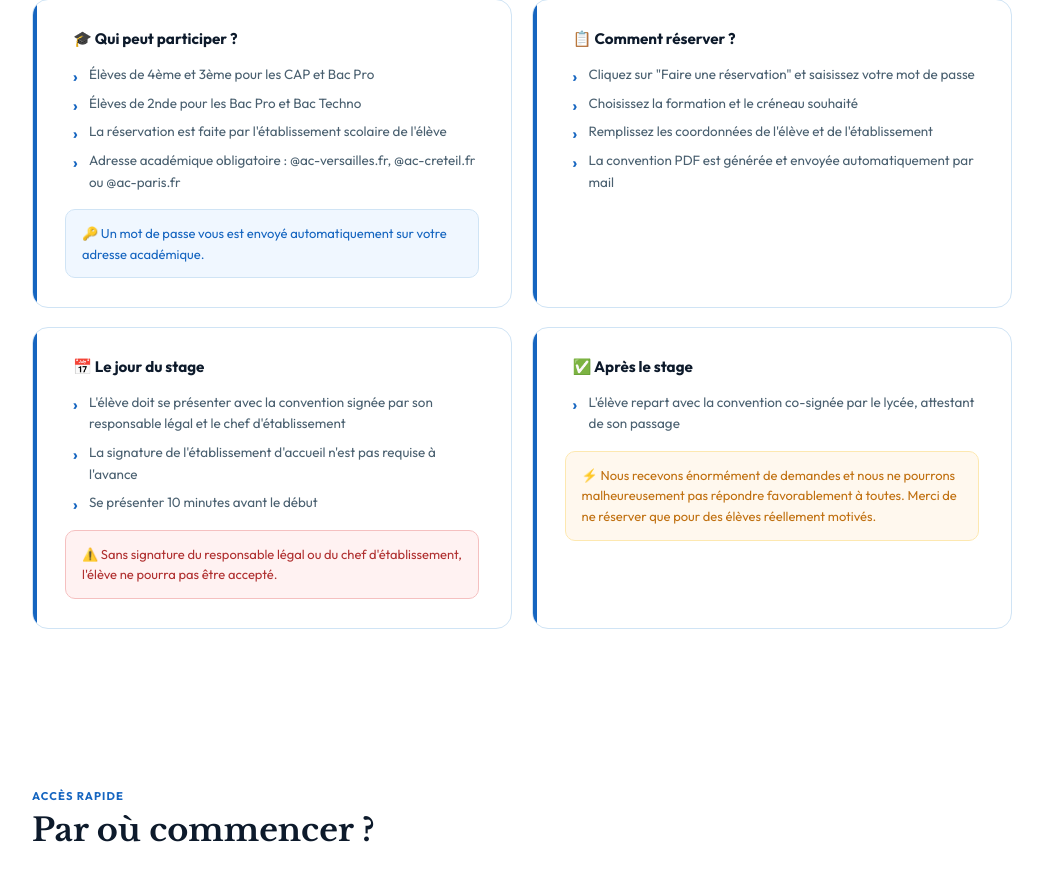
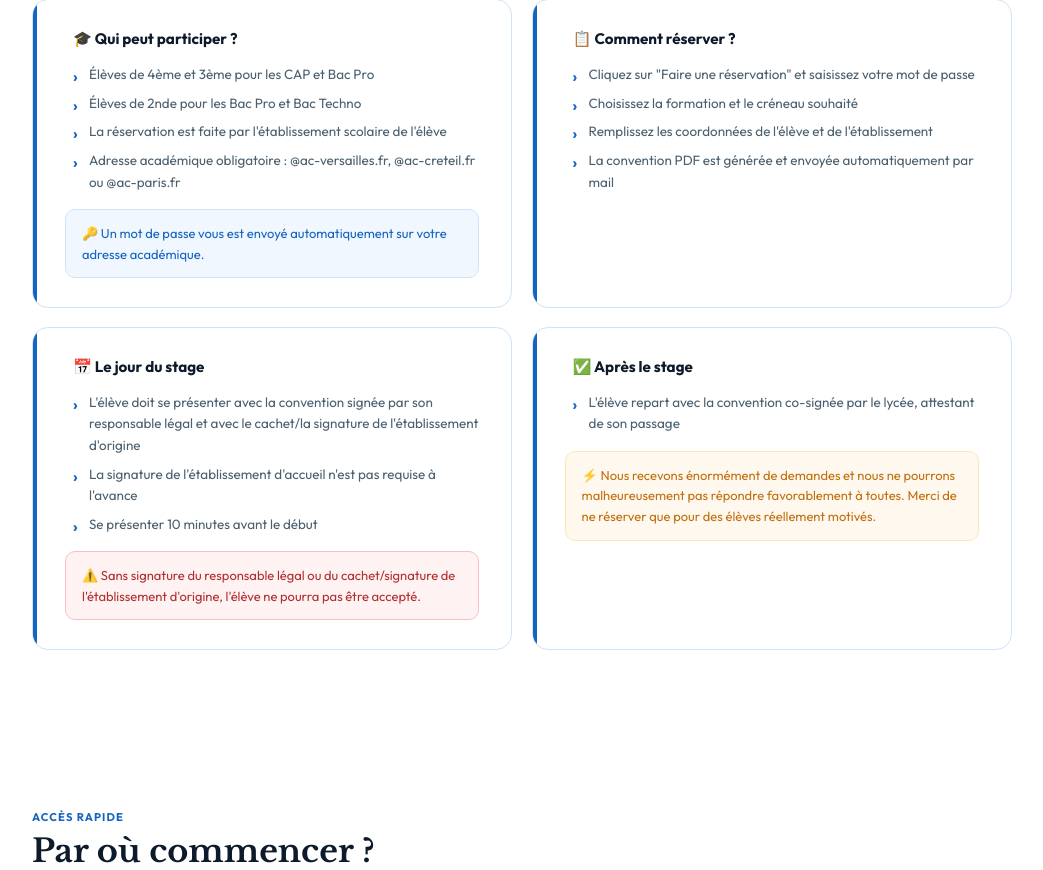
Before and after one commit to jamila-cell210/Fernand-Nadia-L-ger, a Flask app: page / in a window 1280 px wide. Shown: the part 1141-2011 px from the top of the page, without its empty margins (118-1161 px from the left). Run offline with Flask 3, Linux system fonts and the light colour scheme.

Commit message:
Update index.html

```diff
--- a/templates/index.html
+++ b/templates/index.html
@@ -151,11 +151,11 @@
     <div class="icard">
       <h3>📅 Le jour du stage</h3>
       <ul>
-        <li>L'élève doit se présenter avec la convention signée par son responsable légal et le chef d'établissement</li>
+        <li>L'élève doit se présenter avec la convention signée par son responsable légal et avec le cachet/la signature de l'établissement d'origine</li>
         <li>La signature de l'établissement d'accueil n'est pas requise à l'avance</li>
         <li>Se présenter 10 minutes avant le début</li>
       </ul>
-      <div class="callout c-red">⚠️ Sans signature du responsable légal ou du chef d'établissement, l'élève ne pourra pas être accepté.</div>
+      <div class="callout c-red">⚠️ Sans signature du responsable légal ou du cachet/signature de l'établissement d'origine, l'élève ne pourra pas être accepté.</div>
     </div>
 
     <div class="icard">
```
